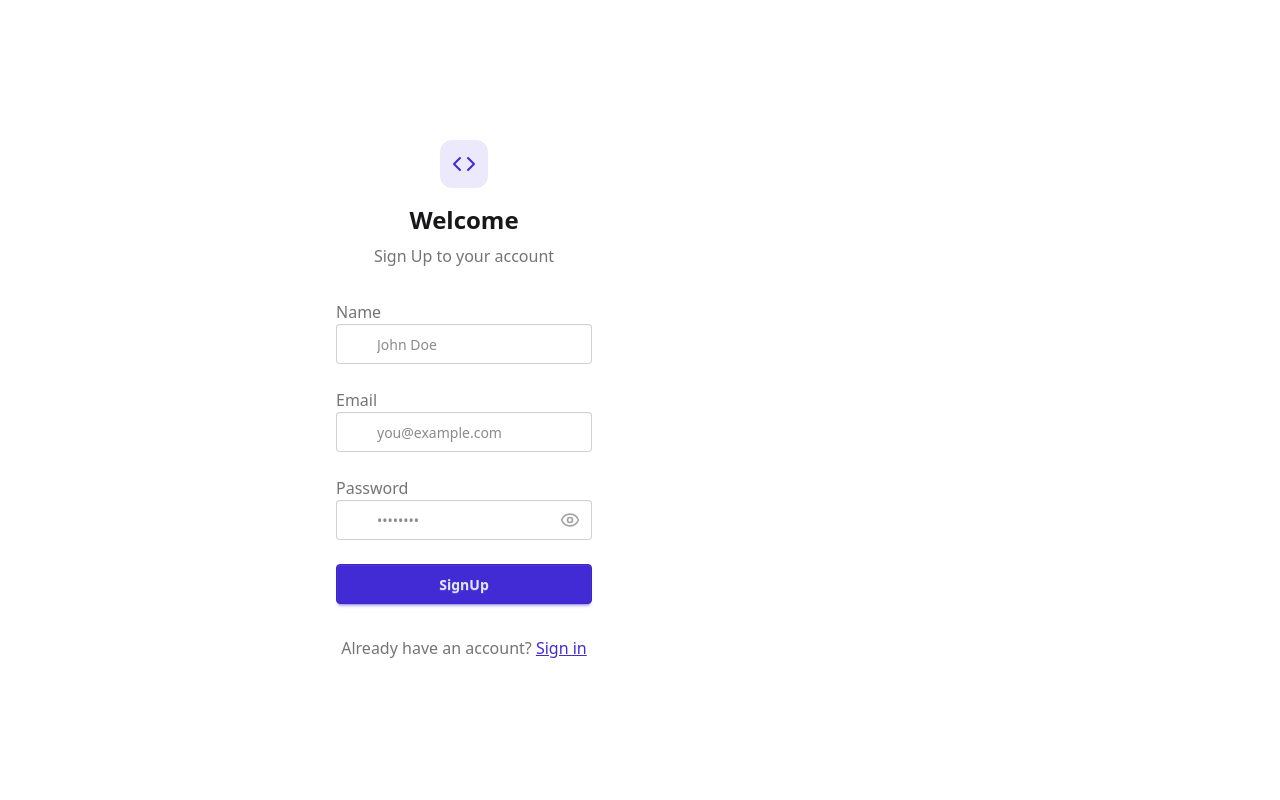
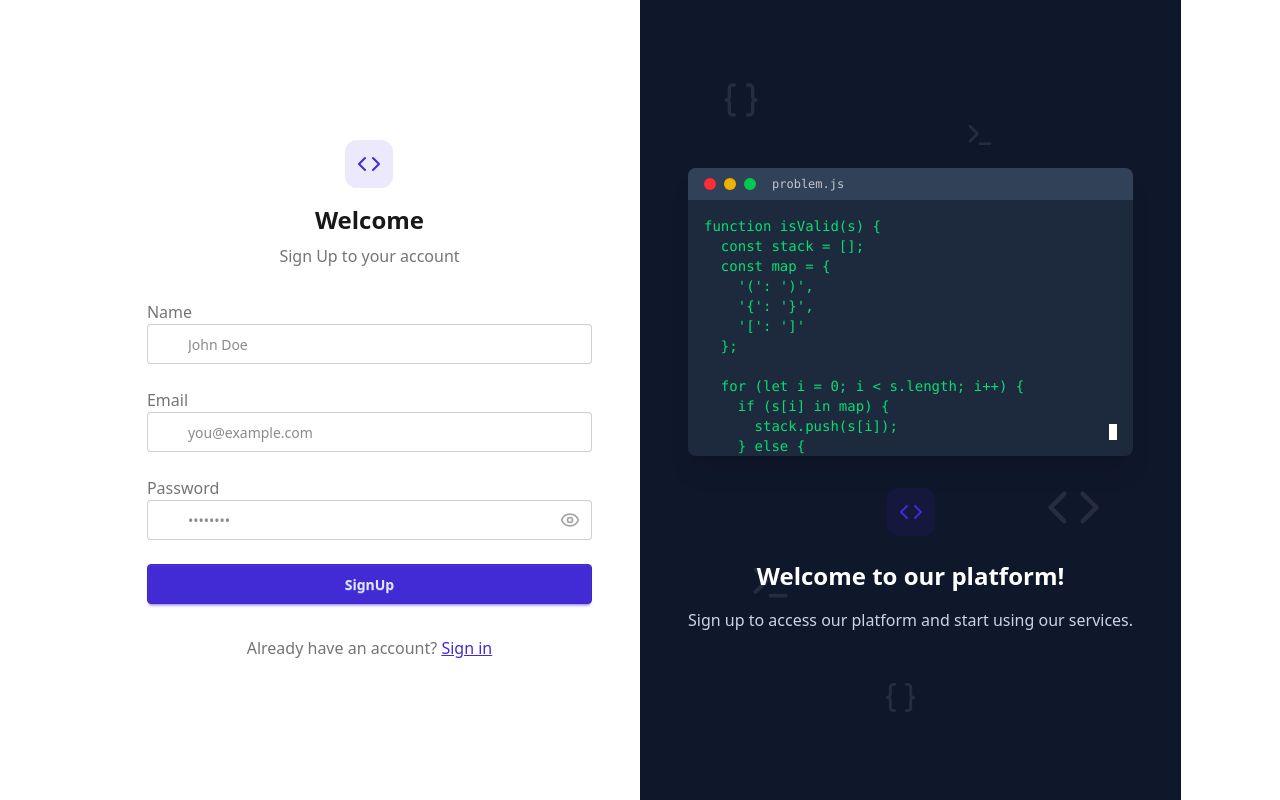
Before and after one commit to MithuBitz/LeetLab, a React (Vite) app in the folder frontend/: page /signup in a window 1280 px wide. Built offline with nearby package versions, Linux system fonts and the light colour scheme.

Commit message:
Implement Signup page with AuthImagePattern component

```diff
--- /dev/null
+++ b/frontend/src/components/AuthImagePattern.jsx
@@ -0,0 +1,132 @@
+import { Code, Terminal, FileCode, Braces } from "lucide-react";
+import { useEffect, useState } from "react";
+
+const CodeBackground = ({ title, subtitle }) => {
+  const [activeIndex, setActiveIndex] = useState(0);
+
+  // Code snippets to display in the background
+  const codeSnippets = [
+    `function twoSum(nums, target) {
+  const map = new Map();
+  for (let i = 0; i < nums.length; i++) {
+    const complement = target - nums[i];
+    if (map.has(complement)) {
+      return [map.get(complement), i];
+    }
+    map.set(nums[i], i);
+  }
+  return [];
+}`,
+    `class ListNode {
+  constructor(val = 0, next = null) {
+    this.val = val;
+    this.next = next;
+  }
+}
+
+function reverseList(head) {
+  let prev = null;
+  let current = head;
+  while (current) {
+    const next = current.next;
+    current.next = prev;
+    prev = current;
+    current = next;
+  }
+  return prev;
+}`,
+    `function isValid(s) {
+  const stack = [];
+  const map = {
+    '(': ')',
+    '{': '}',
+    '[': ']'
+  };
+
+  for (let i = 0; i < s.length; i++) {
+    if (s[i] in map) {
+      stack.push(s[i]);
+    } else {
+      const last = stack.pop();
+      if (map[last] !== s[i]) return false;
+    }
+  }
+
+  return stack.length === 0;
+}`,
+  ];
+
+  //   console.log("Length: ", codeSnippets.length);
+
+  // Rotate through code snippets
+  useEffect(() => {
+    const interval = setInterval(() => {
+      setActiveIndex((prev) => (prev + 1) % codeSnippets.length);
+    }, 2000);
+    return () => clearInterval(interval);
+  }, [codeSnippets.length]);
+
+  return (
+    <div className="hidden lg:flex flex-col items-center justify-center bg-slate-900 text-white p-12 relative overflow-hidden">
+      {/* Animated code symbols in background */}
+      <div className="absolute inset-0 opacity-10">
+        <div className="absolute top-[10%] left-[15%] animate-pulse">
+          <Braces size={40} />
+        </div>
+        <div className="absolute top-[30%] left-[80%] animate-pulse delay-300">
+          <FileCode size={50} />
+        </div>
+        <div className="absolute top-[70%] left-[20%] animate-pulse delay-700">
+          <Terminal size={45} />
+        </div>
+        <div className="absolute top-[60%] left-[75%] animate-pulse delay-500">
+          <Code size={55} />
+        </div>
+        <div className="absolute top-[85%] left-[45%] animate-pulse delay-200">
+          <Braces size={35} />
+        </div>
+        <div className="absolute top-[15%] left-[60%] animate-pulse delay-100">
+          <Terminal size={30} />
+        </div>
+      </div>
+
+      <div className="z-10 max-w-md flex flex-col items-center">
+        {/* Code editor mockup */}
+        <div className="w-full bg-slate-800 rounded-lg shadow-xl mb-8 overflow-hidden">
+          {/* Editor header */}
+          <div className="bg-slate-700 px-4 py-2 flex items-center">
+            <div className="flex space-x-2 mr-4">
+              <div className="w-3 h-3 rounded-full bg-red-500"></div>
+              <div className="w-3 h-3 rounded-full bg-yellow-500"></div>
+              <div className="w-3 h-3 rounded-full bg-green-500"></div>
+            </div>
+            <div className="text-xs font-mono opacity-70">problem.js</div>
+          </div>
+
+          {/* Code content */}
+          <div className="p-4 font-mono text-xs sm:text-sm overflow-hidden relative h-64">
+            <pre className="whitespace-pre-wrap text-green-400 transition-opacity duration-1000">
+              {codeSnippets[activeIndex]}
+            </pre>
+
+            {/* Blinking cursor */}
+            <div className="absolute bottom-4 right-4 w-2 h-4 bg-white animate-blink"></div>
+          </div>
+        </div>
+
+        {/* Logo */}
+        <div className="flex items-center justify-center mb-6">
+          <div className="w-12 h-12 rounded-xl bg-primary/10  flex items-center justify-center">
+            <Code className="w-6 h-6 text-primary" />
+          </div>
+        </div>
+
+        {/* Text content */}
+        <h2 className="text-2xl font-bold mb-4 text-center">{title}</h2>
+        <p className="text-slate-300 text-center">{subtitle}</p>
+      </div>
+    </div>
+  );
+};
+
+export default CodeBackground;
--- a/frontend/src/page/SignupPage.jsx
+++ b/frontend/src/page/SignupPage.jsx
@@ -5,6 +5,8 @@
 import { z } from "zod";
 
 import { Code, Eye, EyeOff, Loader2, Lock, Mail } from "lucide-react";
+
+import AuthImagePattern from "../components/AuthImagePattern";
 
 // Create a signup schema useing zod
 const SignupSchema = z.object({
@@ -148,6 +150,13 @@
           </div>
         </div>
       </div>
+      {/* Right Side - Image/Pattern */}
+      <AuthImagePattern
+        title={"Welcome to our platform!"}
+        subtitle={
+          "Sign up to access our platform and start using our services."
+        }
+      />
     </div>
   );
 };
```
Also changed, not shown: 1 other file (tests, documents, lock files or other folders).
